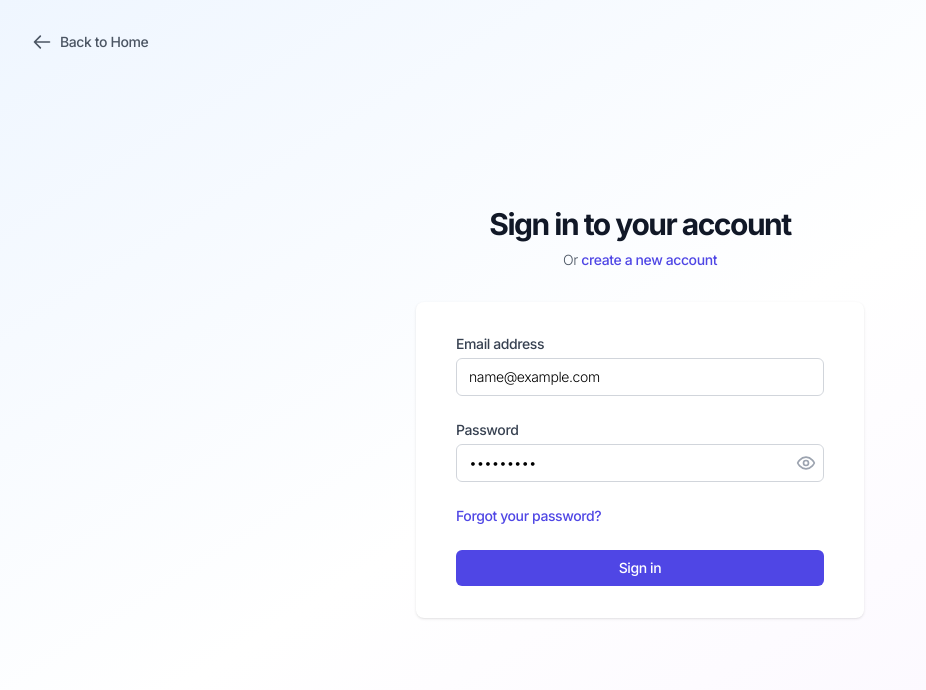
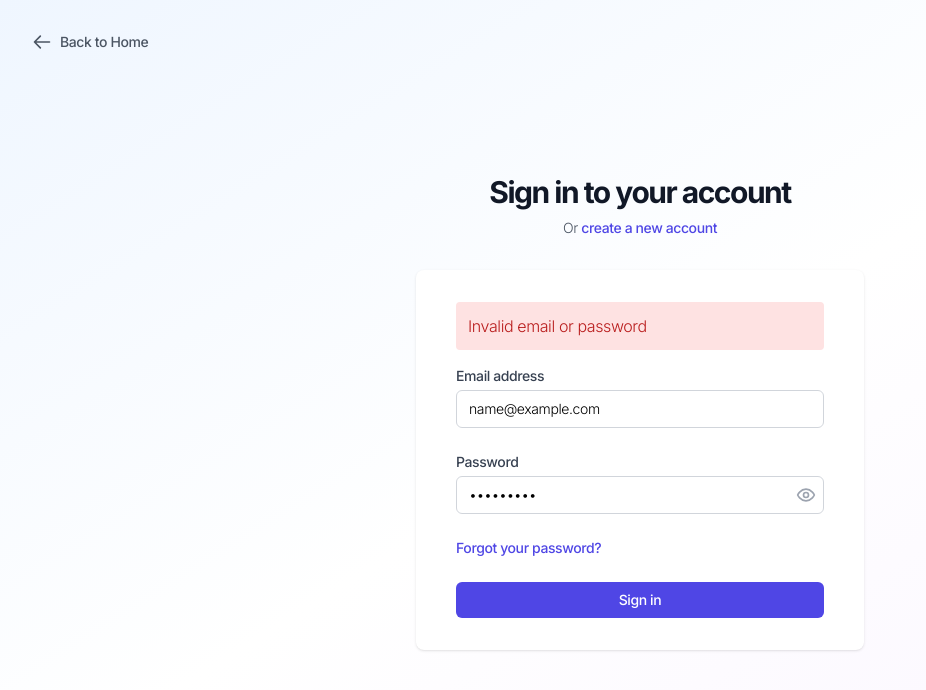
Before and after one commit to daniyalkhawar366/CIVCHANGE-FE, a React (Vite) app: page /login in a window 1280 px wide. Both pictures are taken after typing "name@example.com", "Sample123" into the empty fields and a click on the button "Sign in". Shown: the top 690 px of the page, without its empty margins (0-926 px from the left). Built offline with nearby package versions, Linux system fonts and the light colour scheme; no server answers.

Commit message:
Update Login.tsx

```diff
--- a/src/components/auth/Login.tsx
+++ b/src/components/auth/Login.tsx
@@ -62,6 +62,12 @@ const Login: React.FC = () => {
 
       <div className="mt-8 sm:mx-auto sm:w-full sm:max-w-md animate-slide-up animation-delay-200">
         <div className="bg-white py-8 px-4 shadow sm:rounded-lg sm:px-10">
+          {/* Error message */}
+          {error && (
+            <div className="mb-4 p-3 bg-red-100 text-red-700 rounded animate-fade-in">
+              {error}
+            </div>
+          )}
           <form className="space-y-6" onSubmit={handleSubmit}>
             <div className="animate-slide-up animation-delay-300">
               <label htmlFor="email" className="block text-sm font-medium text-gray-700">
```
